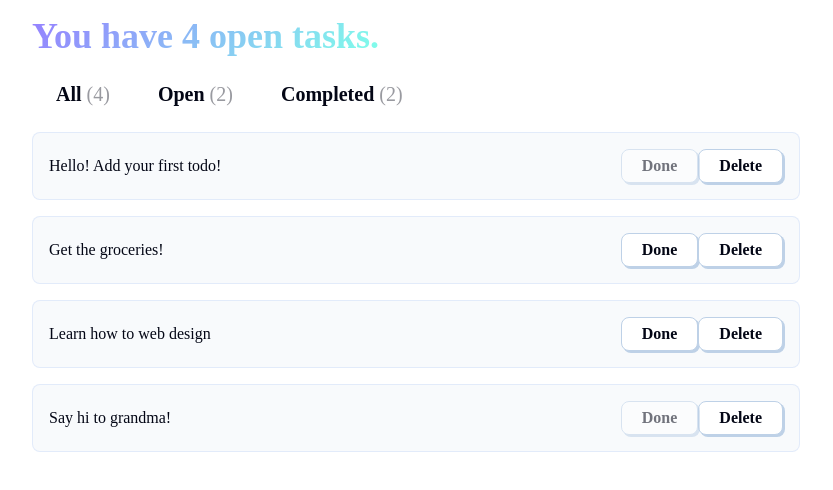
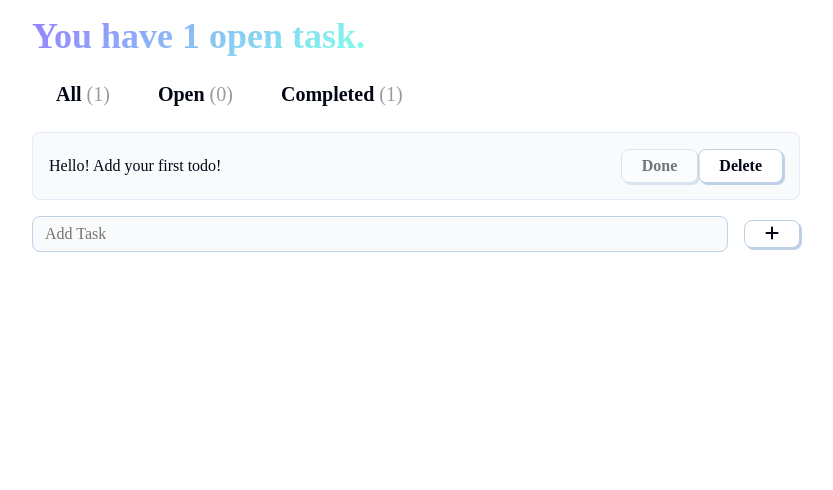
Before and after one commit to SEthan117/reactTodoApp, a React (Vite) app in the folder todo-app/: page / in a window 1280 px wide. Shown: the top 490 px of the page, without its empty margins (224-1057 px from the left). Built offline with nearby package versions, Linux system fonts and the light colour scheme; a web font is replaced by a local one.

Commit message:
Add Todos functionality completed

```diff
--- a/todo-app/index.html
+++ b/todo-app/index.html
@@ -5,6 +5,7 @@
     <link rel="icon" type="image/svg+xml" href="/favicon.svg" />
     <meta name="viewport" content="width=device-width, initial-scale=1.0" />
     <title>todo-app</title>
+    <link rel="stylesheet" href="https://cdnjs.cloudflare.com/ajax/libs/font-awesome/6.6.0/css/all.min.css" integrity="sha512-Kc323vGBEqzTmouAECnVceyQqyqdsSiqLQISBL29aUW4U/M7pSPA/gEUZQqv1cwx4OnYxTxve5UMg5GT6L4JJg==" crossorigin="anonymous" referrerpolicy="no-referrer" />
   </head>
   <body>
     <div id="root"></div>
--- a/todo-app/src/App.jsx
+++ b/todo-app/src/App.jsx
@@ -1,3 +1,4 @@
+import { useState } from "react";
 import { Header } from "./components/Header";
 import { Tabs } from "./components/Tabs";
 import { TodoInput } from "./components/TodoInput";
@@ -5,20 +6,38 @@ import { TodoList } from "./components/TodoList";
 
 
 function App() {
+  /*
   const todos = [
     {input: 'Hello! Add your first todo!', complete: true},
     {input: 'Get the groceries!', complete: false},
     {input: 'Learn how to web design', complete: false},
     {input: 'Say hi to grandma!', complete: true},
   ]
+  */
 
+  const [todos, setTodos] = useState([
+    {input: 'Hello! Add your first todo!', complete: true}
+  ]);
+
+  function handleAddTodo(newTodo) {
+    const newTodoList = [...todos, {input:newTodo, complete: false}];
+    setTodos(newTodoList);
+  }
+
+  function handleEditTodo() {
+
+  }
+
+  function handleDeleteTodo() {
+
+  }
 
   return (
     <>
       <Header todos={todos}/>
       <Tabs todos={todos}/>
       <TodoList todos={todos}/>
-      <TodoInput />
+      <TodoInput handleAddTodo={handleAddTodo} />
     </>
   )
 }
--- a/todo-app/src/components/TodoInput.jsx
+++ b/todo-app/src/components/TodoInput.jsx
@@ -1,5 +1,21 @@
-export function TodoInput() {
+import { useState } from "react"
+
+export function TodoInput(props) {
+    const {handleAddTodo} = props;
+    const [inputValue, setInputValue] = useState('');
     return(
-        <div></div>
+        <div className="input-container">
+            <input value={inputValue} onChange={(e) => {setInputValue(e.target.value)}} placeholder="Add Task" />
+            <button onClick={() => {
+                if(!inputValue)
+                {
+                    return;
+                }
+                handleAddTodo(inputValue);
+                setInputValue('');
+            }}>
+                <i className="fa-solid fa-plus"></i>
+            </button>
+        </div>
     )
 }
```
